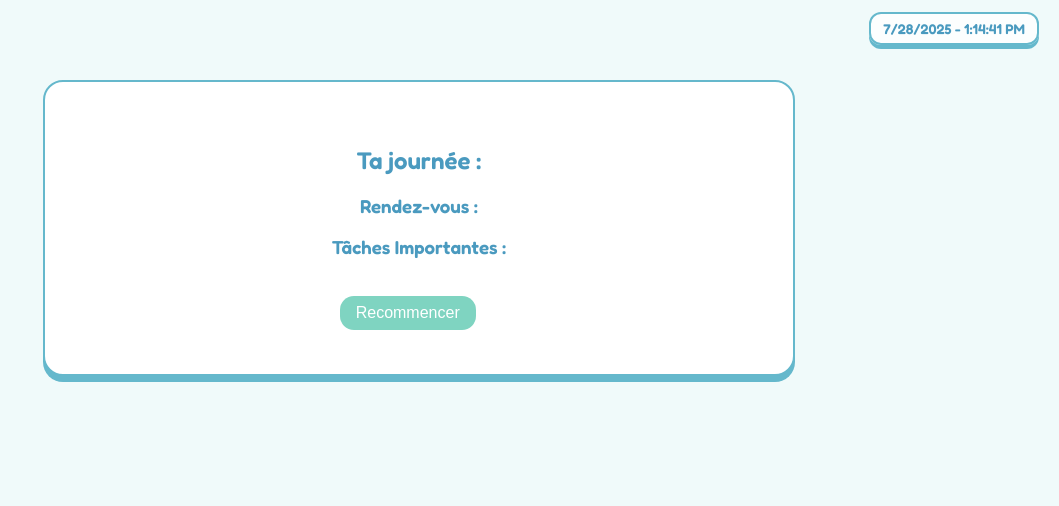
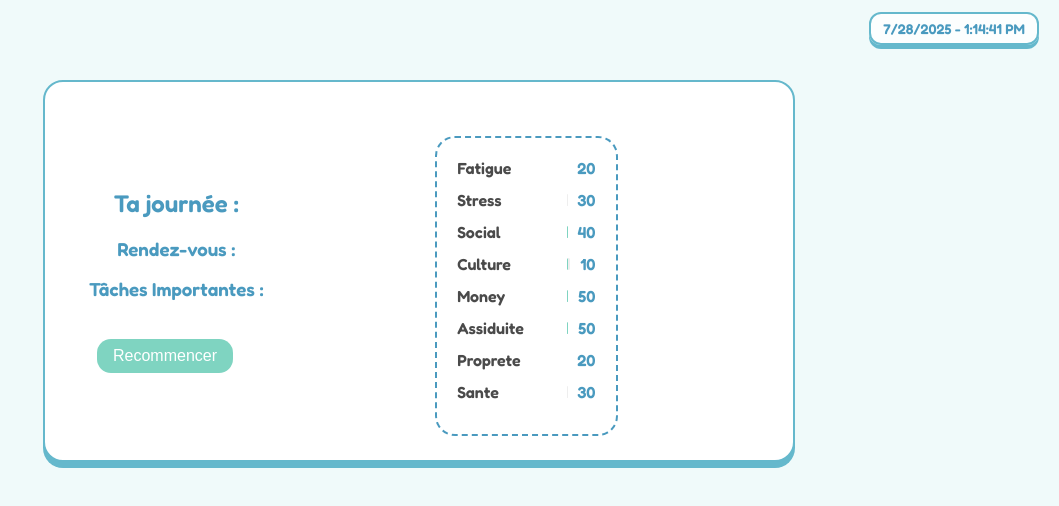
Before and after one commit to elisalenotre/daily-checkin, a React (Create React App) app: page /summary in a window 1280 px wide. Shown: the top 506 px of the page, without its empty margins (221-1280 px from the left). Built offline with nearby package versions, Linux system fonts and the light colour scheme.

Commit message:
status board

```diff
--- a/src/App.js
+++ b/src/App.js
@@ -1,12 +1,12 @@
-import React, { useState, useEffect } from 'react';
+import React, { useState, useEffect, useRef } from 'react';
 import { BrowserRouter, Routes, Route } from 'react-router-dom';
 import Welcome from './pages/Welcome';
 import ImportantMeetings from './pages/ImportantMeetings';
 import ImportantTasks from './pages/ImportantTasks';
 import BonusTasks from './pages/BonusTasks';
 import Summary from './pages/Summary';
-import Clock from './components/Clock';
-import PopupReminder from './components/PopupReminder';
+import Clock from './components/Clock/Clock';
+import PopupReminder from './components/PopupReminder/PopupReminder';
 
 function App() {
   const [data, setData] = useState({
@@ -16,6 +16,19 @@ function App() {
   });
   const [currentReminder, setCurrentReminder] = useState(null);
   const [remindedMeetings, setRemindedMeetings] = useState([]);
+
+  const [stats, setStats] = useState({
+    fatigue: 20,
+    stress: 30,
+    social: 40,
+    culture: 10,
+    money: 50,
+    assiduite: 50,
+    proprete: 20,
+    sante: 30,
+  });
+
+  const timeoutRef = useRef(null);
 
   useEffect(() => {
     const interval = setInterval(() => {
@@ -28,12 +41,16 @@ function App() {
       if (match && !currentReminder) {
         setCurrentReminder(match.label);
         setRemindedMeetings(prev => [...prev, match.label]);
-        setTimeout(() => setCurrentReminder(null), 10000);
+        timeoutRef.current = setTimeout(() => setCurrentReminder(null), 10000);
       }
     }, 1000);
 
-    return () => clearInterval(interval);
-  }, [data.meetings, currentReminder, remindedMeetings]);
+    return () => {
+      clearInterval(interval);
+      if (timeoutRef.current) clearTimeout(timeoutRef.current);
+    };
+
+  }, [data.meetings, remindedMeetings]);
 
   return (
     <BrowserRouter>
@@ -44,7 +61,7 @@ function App() {
         <Route path="/meetings" element={<ImportantMeetings data={data} setData={setData} />} />
         <Route path="/tasks" element={<ImportantTasks data={data} setData={setData} />} />
         <Route path="/bonus" element={<BonusTasks data={data} setData={setData} />} />
-        <Route path="/summary" element={<Summary data={data} />} />
+        <Route path="/summary" element={<Summary data={data} stats={stats} />} />
       </Routes>
     </BrowserRouter>
   );
--- /dev/null
+++ b/src/components/StatusBoard/StatusBoard.css
@@ -0,0 +1,43 @@
+.status-board {
+  background: white;
+  border: 2px dashed var(--accent);
+  padding: 20px;
+  border-radius: 20px;
+  margin-top: 30px;
+  max-width: 500px;
+  margin-left: auto;
+  margin-right: auto;
+}
+
+.stat-row {
+  display: flex;
+  align-items: center;
+  margin-bottom: 12px;
+}
+
+.stat-label {
+  width: 100px;
+  text-transform: capitalize;
+  font-weight: bold;
+}
+
+.stat-bar {
+  flex: 1;
+  height: 12px;
+  background: #eee;
+  border-radius: 10px;
+  overflow: hidden;
+  margin: 0 10px;
+}
+
+.stat-fill {
+  height: 100%;
+  background: var(--primary);
+  transition: width 0.3s ease;
+  border-radius: 10px;
+}
+
+.stat-value {
+  font-weight: bold;
+  color: var(--accent);
+}
--- /dev/null
+++ b/src/components/StatusBoard/StatusBoard.js
@@ -0,0 +1,18 @@
+import React from 'react';
+import './StatusBoard.css';
+
+export default function StatusBoard({ stats }) {
+  return (
+    <div className="status-board">
+      {Object.entries(stats).map(([key, value]) => (
+        <div key={key} className="stat-row">
+          <span className="stat-label">{key}</span>
+          <div className="stat-bar">
+            <div className="stat-fill" style={{ width: `${value}%` }}></div>
+          </div>
+          <span className="stat-value">{value}</span>
+        </div>
+      ))}
+    </div>
+  );
+}
--- a/src/pages/Summary.js
+++ b/src/pages/Summary.js
@@ -1,7 +1,8 @@
 import React from 'react';
 import { useNavigate } from 'react-router-dom';
+import StatusBoard from '../components/StatusBoard/StatusBoard';
 
-export default function Summary({ data }) {
+export default function Summary({ data, stats }) {
   const navigate = useNavigate();
 
   return (
@@ -22,6 +23,7 @@ export default function Summary({ data }) {
       </>}
       <button style={{marginTop: '20px'}} onClick={() => navigate('/')}>Recommencer</button>
       </div>
+      <StatusBoard stats={stats} />
     </div>
   );
 }
```
Also changed, not shown: src/components/Clock/Clock.css (renamed from src/components/Clock.css), src/components/Clock/Clock.js (renamed from src/components/Clock.js), src/components/PopupReminder/PopupReminder.css (renamed from src/components/PopupReminder.css), src/components/PopupReminder/PopupReminder.js (renamed from src/components/PopupReminder.js).
